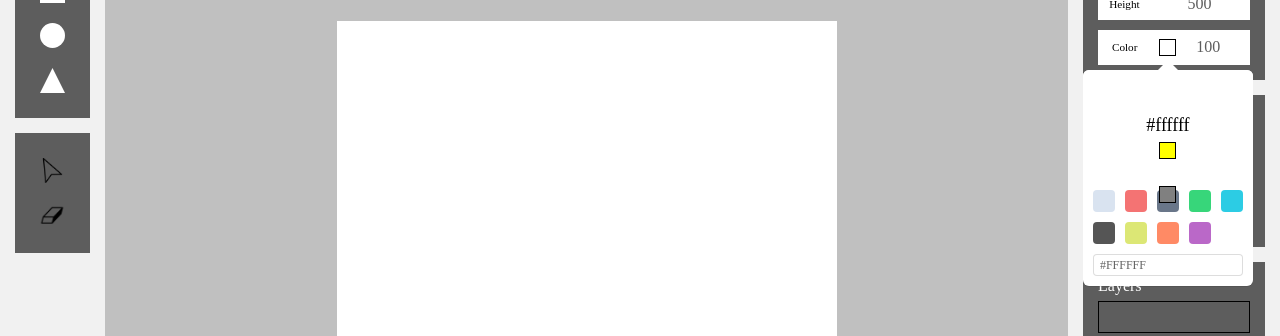
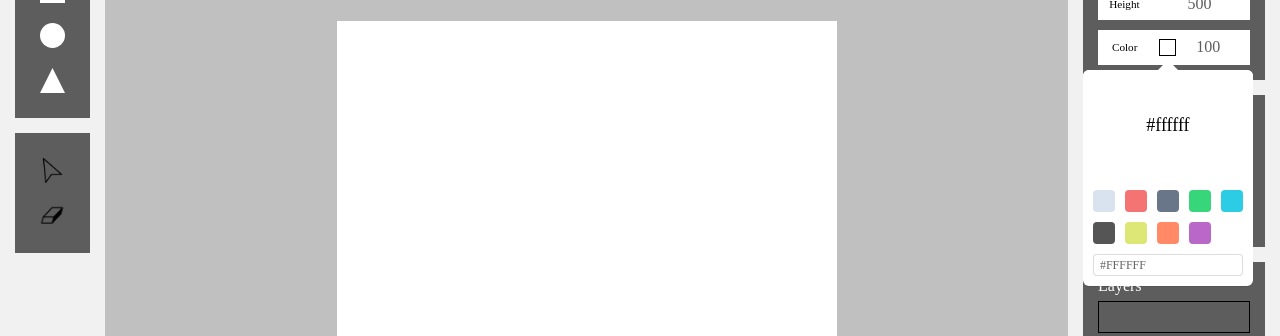
Before and after one commit to yyijoo/react-vector-drawingtool, a React (Create React App) app: page / in a window 1280 px wide. Both pictures are taken after a click on the element 1167 px from the left and 199 px from the top of the page. Shown: the part 152-488 px from the top of the page. Built offline with nearby package versions, Linux system fonts and the light colour scheme.

Commit message:
feat: Adjust color picker z-index

```diff
--- a/src/component/ColorOpacController.js
+++ b/src/component/ColorOpacController.js
@@ -26,6 +26,10 @@ class ColorOpacController extends Component {
       position: relative;
     `;
 
+    const StyledBlockPicker = styled(BlockPicker)`
+      z-index: 1;
+    `;
+
     const ColorPicker = ({ color, onChange }) => {
       const PickerBox = styled.div`
         position: absolute;
@@ -35,7 +39,7 @@ class ColorOpacController extends Component {
 
       return (
         <PickerBox>
-          <BlockPicker color={color} onChange={onChange} />
+          <StyledBlockPicker color={color} onChange={onChange} />
         </PickerBox>
       );
     };
```
